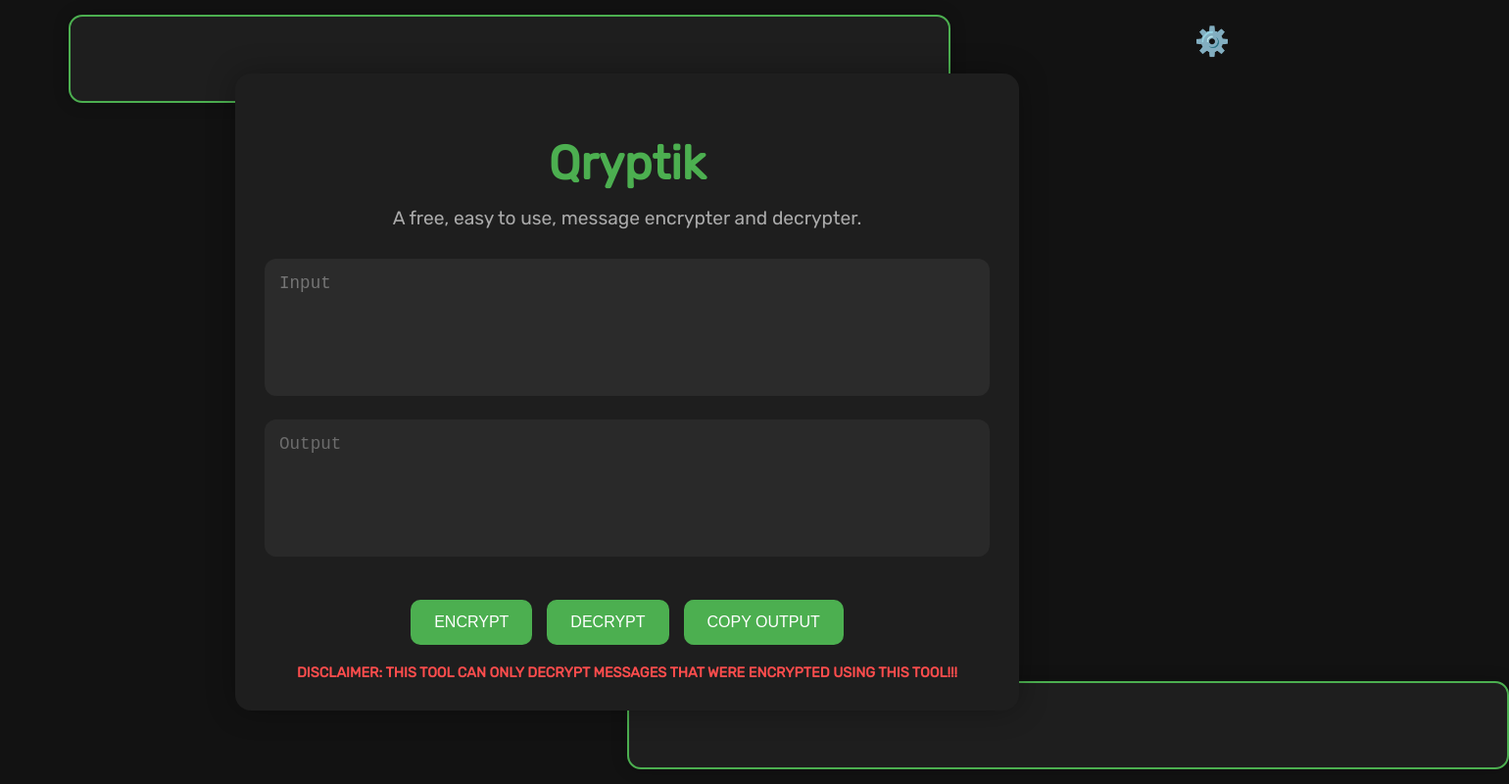
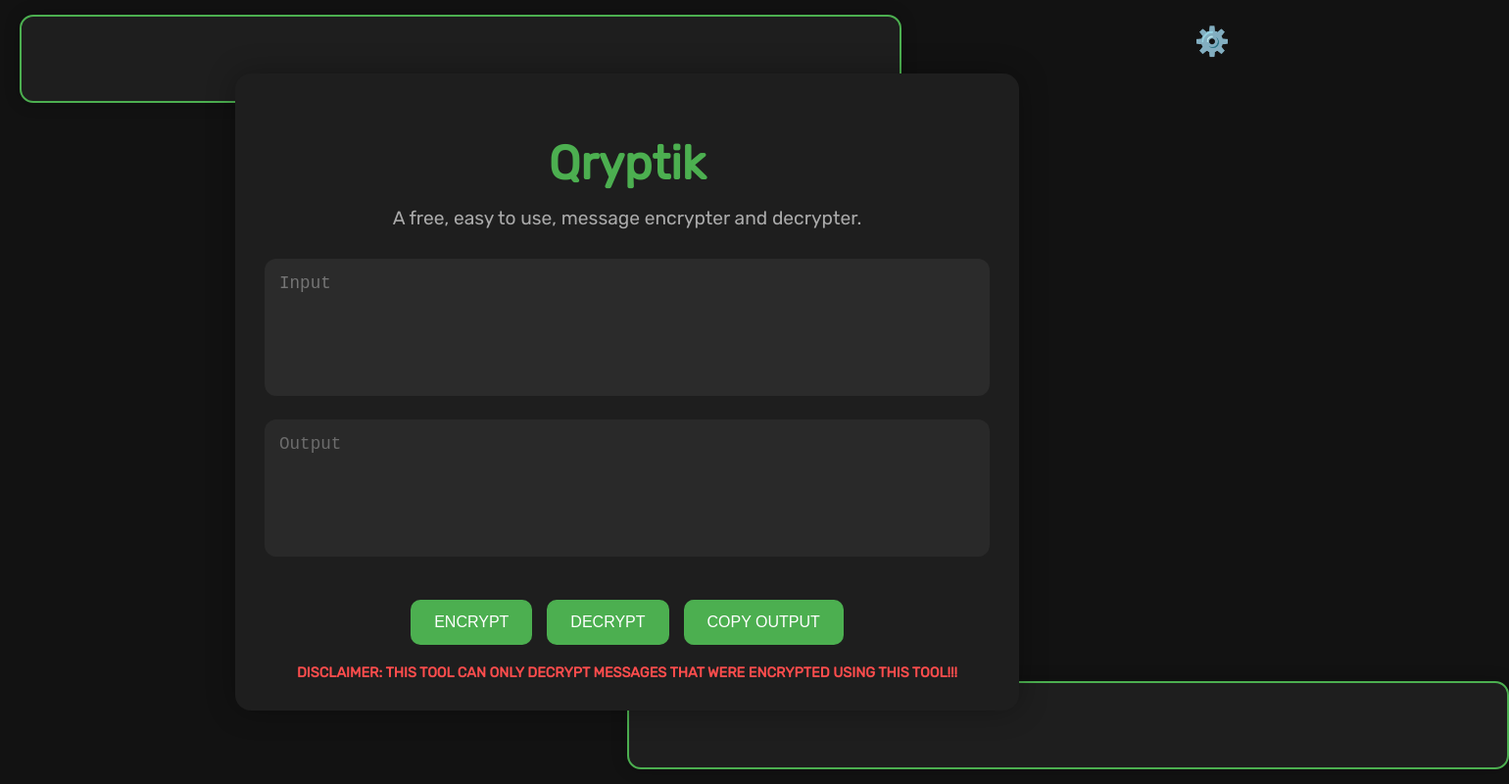
Before and after one commit to nathan-fontana/Qryptik-Beta, a plain HTML site: page index.html in a window 1280 px wide. Shown: the whole page at 98% size, 1540 px wide, since content can reach past the window. Drawn offline with Linux system fonts and the light colour scheme.

Commit message:
Main Website Code

```diff
--- a/index.html
+++ b/index.html
@@ -7,7 +7,7 @@
 <style>
 * { box-sizing: border-box; transition: background-color 0.5s ease, color 0.5s ease; }
 html, body { height: 100%; margin: 0; font-family: 'Rubik', sans-serif; }
-body { display: flex; align-items: center; justify-content: center; padding: 140px 20px; position: relative; overflow-x: hidden; background-color: #121212; color: #fff; }
+body { display: flex; align-items: center; justify-content: center; padding: 100px 20px; position: relative; overflow-x: hidden; background-color: #121212; color: #fff; }
 
 body.dark {
   background-color: #121212;
@@ -55,17 +55,17 @@ body.light {
   color: var(--accent-color);
   font-size: 0.8rem;
   letter-spacing: 2px;
-  position: absolute;
+  position: fixed;
   z-index: 1;
   box-shadow: 0 0 15px rgba(0,0,0,0.25);
   opacity: 0;
   animation: adSlideIn 1.2s ease forwards;
 }
 
-.top-ad { top: 15px; left: 70px; } /* shifted slightly right */
+.top-ad { top: 15px; left: 20px; } /* shifted left slightly to avoid gear */
 .bottom-ad { bottom: 15px; left: 50%; transform: translateX(-50%); }
 
-@keyframes adSlideIn { to { opacity: 1; transform: translateY(0); } from { opacity: 0; transform: translateY(15px); } }
+@keyframes adSlideIn { from { opacity: 0; transform: translateY(-15px);} to { opacity:1; transform: translateY(0);} }
 
 /* Container */
 .container { width: 100%; max-width: 800px; text-align: center; padding: 30px; background: var(--container-bg); border-radius: 16px; box-shadow: 0 0 30px rgba(0,0,0,0.3); position: relative; z-index: 2; opacity: 0; animation: fadeInSlow 2.2s ease forwards; }
@@ -81,7 +81,7 @@ button:hover { background-color: var(--btn-hover-color); transform: scale(1.05);
 .disclaimer { color: var(--disclaimer-color); margin-top: 20px; font-weight: bold; font-size: 0.9rem; }
 
 /* Settings Icon & Tab */
-.settings-icon { position: absolute; top: 25px; right: 25px; font-size: 1.8rem; cursor: pointer; color: var(--accent-color); z-index: 3; transition: transform 0.15s ease, color 0.5s ease; }
+.settings-icon { position: fixed; top: 25px; right: 25px; font-size: 1.8rem; cursor: pointer; color: var(--accent-color); z-index: 3; transition: transform 0.15s ease, color 0.5s ease; }
 .settings-icon:hover { transform: scale(1.2); }
 .overlay { position: fixed; top: 0; left: 0; width: 100%; height: 100%; background: rgba(0,0,0,0.6); z-index: 1000; display: flex; justify-content: center; align-items: center; opacity: 0; pointer-events: none; transition: opacity 0.4s ease; }
 .overlay.active { opacity: 1; pointer-events: auto; }
@@ -100,9 +100,9 @@ button:hover { background-color: var(--btn-hover-color); transform: scale(1.05);
 .close-btn { margin-top: 10px; padding: 10px 20px; background-color: var(--accent-color); border: none; border-radius: 8px; color: white; font-size: 1rem; cursor: pointer; display: block; width: 100%; max-width: 600px; }
 .close-btn:hover { background-color: var(--btn-hover-color); }
 
-@keyframes fadeInSlow { from { opacity: 0; transform: translateY(-15px); } to { opacity: 1; transform: translateY(0); } }
+@keyframes fadeInSlow { from { opacity: 0; transform: translateY(-15px);} to { opacity:1; transform: translateY(0);} }
 
-@media (max-width: 600px) { body { padding: 180px 10px; } .banner-ad { height: 70px; font-size: 0.7rem; left: 50% !important; transform: translateX(-50%); } }
+@media (max-width: 600px) { body { padding: 160px 10px;} .banner-ad { height: 70px; font-size: 0.7rem; left: 50% !important; transform: translateX(-50%); } }
 </style>
 </head>
 
@@ -168,13 +168,12 @@ This tool was made using the help of ChatGPT.
 </div>
 
 <script>
+// Cipher helpers
 const prefixes = ['-2b','-9x','-af','-mt','-kq','-zz','-pl','-yx','-je','-hr'];
 const alphabet = 'abcdefghijklmnopqrstuvwxyz';
-
-// Cipher helpers
-function generateKey() { const arr = alphabet.split(''); for (let i=arr.length-1;i>0;i--){const j=Math.floor(Math.random()*(i+1));[arr[i],arr[j]]=[arr[j],arr[i]];} return arr.join(''); }
-function invertKey(key){ const map={}; for(let i=0;i<key.length;i++){map[key[i]]=alphabet[i];} return map; }
-function applyCipher(text,keyMap){ return text.split('').map(ch=>{const lower=ch.toLowerCase();if(alphabet.includes(lower)){const cipherChar=keyMap[lower];return(ch===lower)?cipherChar:cipherChar.toUpperCase();} return ch; }).join(''); }
+function generateKey(){const arr=alphabet.split('');for(let i=arr.length-1;i>0;i--){const j=Math.floor(Math.random()*(i+1));[arr[i],arr[j]]=[arr[j],arr[i]];} return arr.join('');}
+function invertKey(key){const map={};for(let i=0;i<key.length;i++){map[key[i]]=alphabet[i];} return map;}
+function applyCipher(text,keyMap){return text.split('').map(ch=>{const lower=ch.toLowerCase();if(alphabet.includes(lower)){const cipherChar=keyMap[lower];return(ch===lower)?cipherChar:cipherChar.toUpperCase();} return ch;}).join('');}
 
 // Encrypt/Decrypt
 function encrypt(){const inputRaw=document.getElementById("input").value.trim();const output=document.getElementById("output");if(!inputRaw){output.value="Input box field blank.";return;}const key=generateKey();const reversedKey=key.split('').reverse().join('');const encryptionMap={};for(let i=0;i<alphabet.length;i++){encryptionMap[alphabet[i]]=key[i];}const ciphered=applyCipher(inputRaw,encryptionMap);const reversedCipher=ciphered.split('').reverse().join('');const prefix=prefixes[Math.floor(Math.random()*prefixes.length)];output.value=reversedKey+prefix+reversedCipher;}
@@ -186,9 +185,8 @@ function openSettings(){document.getElementById("overlay").classList.add("active
 function closeSettings(){const overlay=document.getElementById("overlay");const tab=document.getElementById("settingsTab");tab.classList.remove("fade-in");tab.classList.add("fade-out");overlay.classList.remove("active");setTimeout(()=>{tab.classList.remove("show");document.getElementById("gear").style.display="block";},400);}
 function toggleTheme(){const body=document.body;body.classList.toggle("dark");body.classList.toggle("light");}
 
-// Google AdSense init (just call when ready)
+// Google AdSense init (call after loading)
 (adsbygoogle=window.adsbygoogle||[]).push({});
 </script>
-
 </body>
 </html>
```
